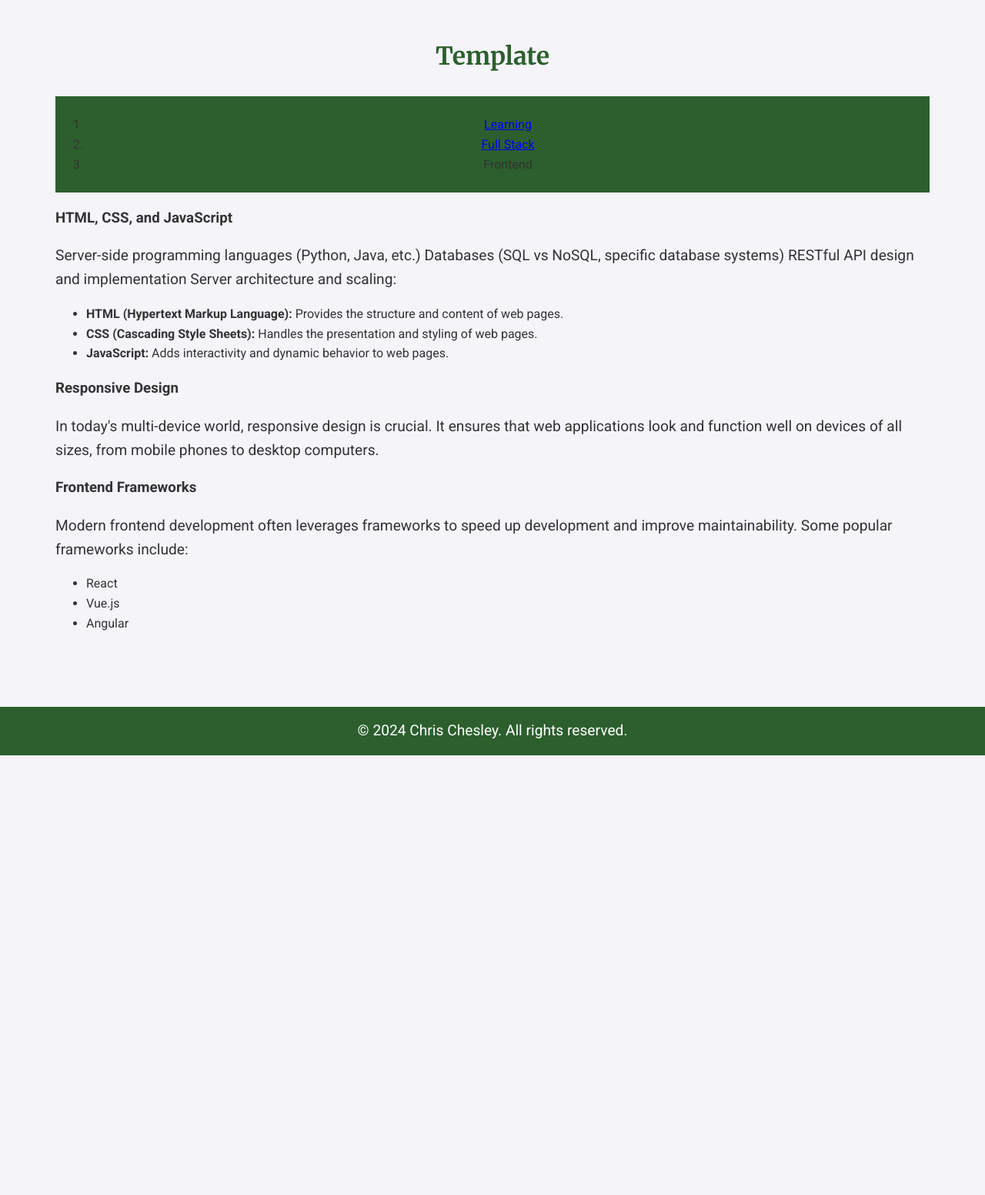
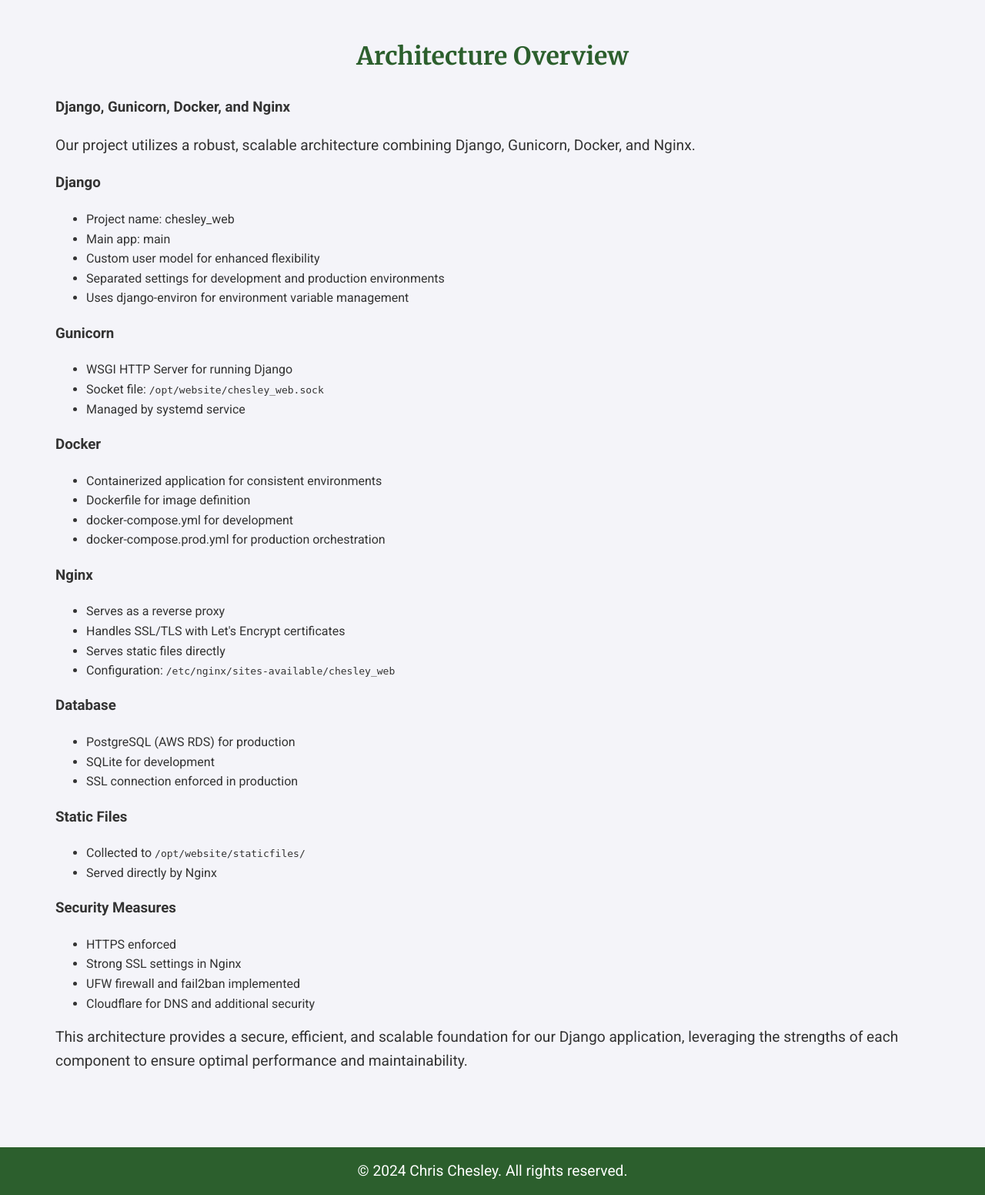
Before and after one commit to TripleC121/website, a Django app: page /learning/full_stack/django/ in a window 1280 px wide. Shown: the part 154-1706 px from the top of the page at 77% size. Before the commit the page ends 1135 px from the top, so only its background shows below. Run offline with Django 5.2, Linux system fonts and the light colour scheme.

Commit message:
Updated Full Stack pages to be summary and not placeholders.

```diff
--- a/main/urls.py
+++ b/main/urls.py
@@ -9,7 +9,7 @@
     path('learning/full_stack/', views.full_stack, name='full_stack'),
     path('learning/pgp_aiml/', views.pgp_aiml, name='pgp_aiml'),
     path('learning/full_stack/frontend/', views.frontend_overview, name='frontend_overview'),
-    path('learning/full_stack/backend/', views.backend_overview, name='backend_overview'),
+    path('learning/full_stack/cloud/', views.cloud_tech, name='cloud_tech'),
     path('learning/full_stack/django/', views.django_details, name='django_details'),
     path('learning/full_stack/devops/', views.devops_overview, name='devops_overview'),
     path('learning/pgp_aiml/foundations/', views.ai_foundations, name='ai_foundations'),
--- a/main/views.py
+++ b/main/views.py
@@ -40,8 +40,8 @@
     return render(request, 'learning/full_stack/frontend_overview.html')
 
 
-def backend_overview(request):
-    return render(request, 'learning/full_stack/backend_overview.html')
+def cloud_tech(request):
+    return render(request, 'learning/full_stack/cloud_tech.html')
 
 
 def django_details(request):
--- a/static/css/styles.css
+++ b/static/css/styles.css
@@ -163,6 +163,29 @@
     font-size: 1.5rem;
 }
 
+/* Wide card styles */
+.wide-card {
+    background: #fff;
+    box-shadow: 0 2px 5px rgba(0, 0, 0, 0.1);
+    padding: 2rem;
+    border-radius: 8px;
+    margin-bottom: 2rem;
+    text-align: left;
+}
+
+.wide-card h2 {
+    color: #2C5F2D;
+    font-size: 1.8rem;
+    margin-top: 0;
+    margin-bottom: 1rem;
+    text-align: left;
+}
+
+.wide-card p {
+    font-size: 1.1rem;
+    line-height: 1.6;
+}
+
 /* Grid styles using CSS Grid */
 .grid {
     display: grid;
--- a/templates/learning/full_stack/django_details.html
+++ b/templates/learning/full_stack/django_details.html
@@ -1,45 +1,86 @@
 {% extends "base.html" %}
 {% load static %}
+{% block title %}Architecture Overview{% endblock %}
+{% block content %}
 
-{% block title %}Backend overview{% endblock %}
-
-{% block content %}
 <div class="container">
-    <h2>Template</h2>
-    <nav aria-label="breadcrumb">
-        <ol class="breadcrumb">
-            <li class="breadcrumb-item"><a href="{% url 'learning' %}">Learning</a></li>
-            <li class="breadcrumb-item"><a href="{% url 'full_stack' %}">Full Stack</a></li>
-            <li class="breadcrumb-item active" aria-current="page">Frontend</li>
-        </ol>
-    </nav>
+    <h2>Architecture Overview</h2>
 
     <div class="content-section">
-        <h3>HTML, CSS, and JavaScript</h3>
-        <p>Server-side programming languages (Python, Java, etc.)
-            Databases (SQL vs NoSQL, specific database systems)
-            RESTful API design and implementation
-            Server architecture and scaling:</p>
+        <h3>Django, Gunicorn, Docker, and Nginx</h3>
+        <p>Our project utilizes a robust, scalable architecture combining Django, Gunicorn, Docker, and Nginx.</p>
+    </div>
+
+    <div class="content-section">
+        <h3>Django</h3>
         <ul>
-            <li><strong>HTML (Hypertext Markup Language):</strong> Provides the structure and content of web pages.</li>
-            <li><strong>CSS (Cascading Style Sheets):</strong> Handles the presentation and styling of web pages.</li>
-            <li><strong>JavaScript:</strong> Adds interactivity and dynamic behavior to web pages.</li>
+            <li>Project name: chesley_web</li>
+            <li>Main app: main</li>
+            <li>Custom user model for enhanced flexibility</li>
+            <li>Separated settings for development and production environments</li>
+            <li>Uses django-environ for environment variable management</li>
         </ul>
     </div>
 
     <div class="content-section">
-        <h3>Responsive Design</h3>
-        <p>In today's multi-device world, responsive design is crucial. It ensures that web applications look and function well on devices of all sizes, from mobile phones to desktop computers.</p>
+        <h3>Gunicorn</h3>
+        <ul>
+            <li>WSGI HTTP Server for running Django</li>
+            <li>Socket file: <code>/opt/website/chesley_web.sock</code></li>
+            <li>Managed by systemd service</li>
+        </ul>
     </div>
 
     <div class="content-section">
-        <h3>Frontend Frameworks</h3>
-        <p>Modern frontend development often leverages frameworks to speed up development and improve maintainability. Some popular frameworks include:</p>
+        <h3>Docker</h3>
         <ul>
-            <li>React</li>
-            <li>Vue.js</li>
-            <li>Angular</li>
+            <li>Containerized application for consistent environments</li>
+            <li>Dockerfile for image definition</li>
+            <li>docker-compose.yml for development</li>
+            <li>docker-compose.prod.yml for production orchestration</li>
         </ul>
     </div>
+
+    <div class="content-section">
+        <h3>Nginx</h3>
+        <ul>
+            <li>Serves as a reverse proxy</li>
+            <li>Handles SSL/TLS with Let's Encrypt certificates</li>
+            <li>Serves static files directly</li>
+            <li>Configuration: <code>/etc/nginx/sites-available/chesley_web</code></li>
+        </ul>
+    </div>
+
+    <div class="content-section">
+        <h3>Database</h3>
+        <ul>
+            <li>PostgreSQL (AWS RDS) for production</li>
+            <li>SQLite for development</li>
+            <li>SSL connection enforced in production</li>
+        </ul>
+    </div>
+
+    <div class="content-section">
+        <h3>Static Files</h3>
+        <ul>
+            <li>Collected to <code>/opt/website/staticfiles/</code></li>
+            <li>Served directly by Nginx</li>
+        </ul>
+    </div>
+
+    <div class="content-section">
+        <h3>Security Measures</h3>
+        <ul>
+            <li>HTTPS enforced</li>
+            <li>Strong SSL settings in Nginx</li>
+            <li>UFW firewall and fail2ban implemented</li>
+            <li>Cloudflare for DNS and additional security</li>
+        </ul>
+    </div>
+
+    <div class="content-section">
+        <p>This architecture provides a secure, efficient, and scalable foundation for our Django application, leveraging the strengths of each component to ensure optimal performance and maintainability.</p>
+    </div>
 </div>
+
 {% endblock %}
```
Also changed, not shown: templates/index.html (+11 -3 lines), templates/learning/full_stack/backend_overview.html (deleted, +0 -45 lines), templates/learning/full_stack/cloud_tech.html (added, +69 -0 lines), templates/learning/full_stack/devops_overview.html (+50 -26 lines), templates/learning/full_stack/frontend_overview.html (+0 -7 lines), templates/learning/full_stack/index.html (+4 -4 lines), static/images/Technology.jpg (added).
